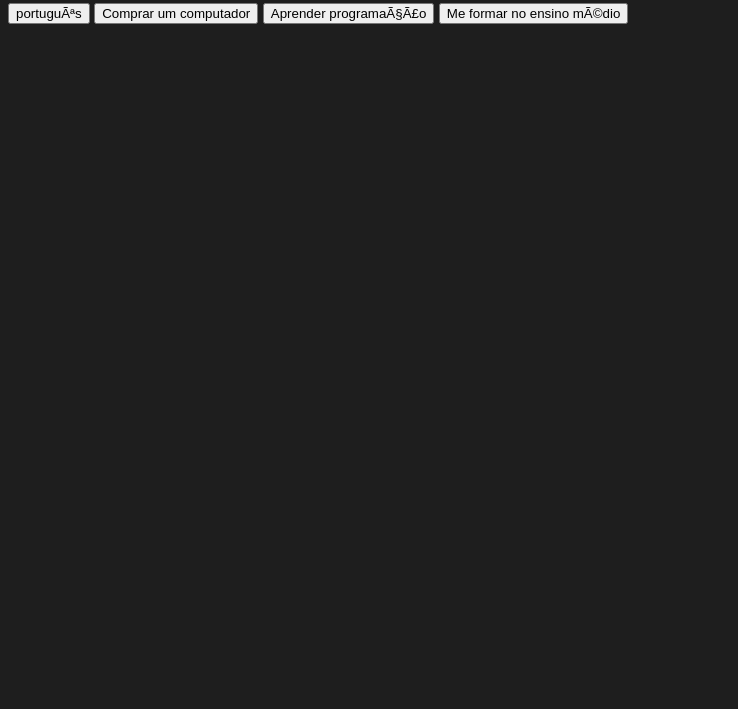
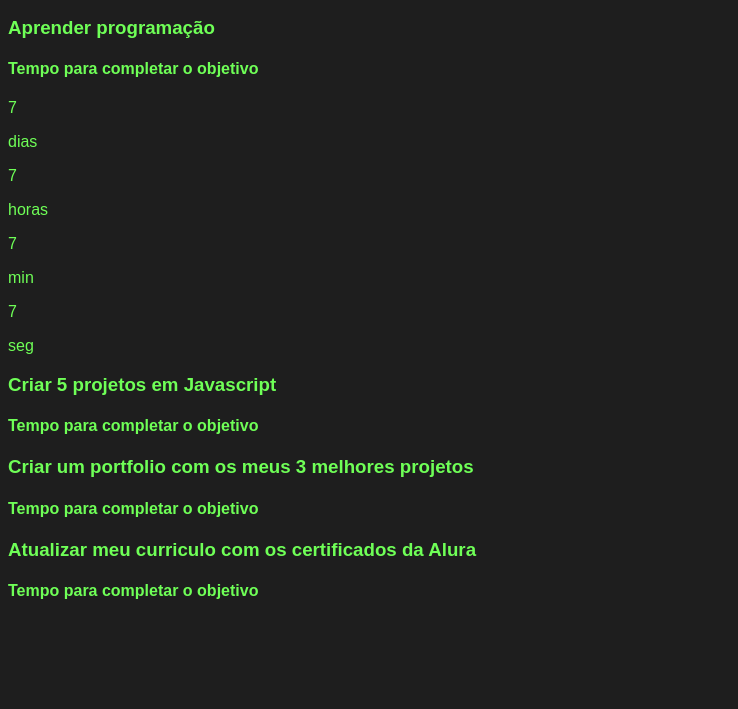
Before and after one commit to OsbornJhin/pastinha.legal, a plain HTML site: page index.html in a window 1280 px wide. Shown: the part 91-800 px from the top of the page, without its empty margins (0-738 px from the left). Drawn offline with Linux system fonts and the light colour scheme.

Commit message:
Update index.html

```diff
--- a/index.html
+++ b/index.html
@@ -1,21 +1,65 @@
-!DOCTYPE html
-<html lang=”pt-br”>
+<!DOCTYPE html>
+<html lang="pt-br">
+
 <head>
-<meta charset=”UTF-8”>
-<meta name=”viewport” content=”width=device-width, initial-
-scale=1.0”>
-<title>Meus objetivos</title>
-<link rel="stylesheet" type="text/css" href="style.css">
+    <meta charset="UTF-8">
+    <meta name="viewport" content="width=device-width, initial-scale=1.0">
+    <title>Meus objetivos do ano</title>
+    <link rel="stylesheet" href="style.css">
 </head>
+
 <body>
-<section class=”conteudo-principal”></section>
-<h2 class=”titulo-principal”>Meus Objetivos</h2>
-<section class=”conteudo-principal”></section>
-<div class=”botoes”>
-<button class=”botao”>português</button>
-<button class=”botao”>Comprar um computador</button>
-<button class=”botao”>Aprender programação</button>
-<button class=”botao”>Me formar no ensino médio</button>
-</div>
+    <section class="conteudo-principal">
+        <h2 class="titulo-principal">Meus Objetivos do ano<span>_</span></h2>
+        <div class="conteudo">
+            <div class="botoes">
+                <button class="botao">Aprender programação</button>
+                <button class="botao">Me formar no ensino médio</button>
+                <button class="botao">Aprofundar no inglês</button>
+                <button class="botao ativo">Terminar de assitir One Piece</button>
+            </div>
+            <div class="abas-textos">
+                <div class="aba-conteudo ativo">
+                    <h3 class="aba-conteudo-titulo-principal">Aprender programação</h3>
+                    <h4 class="aba-conteudo-titulo-secundario">Tempo para completar o objetivo</h4>
+                    <div class="contador">
+                        <div class="contador-digito">
+                            <p class="contador-digito-numero">7</p>
+                            <p class="contador-digito-texto">dias</p>
+                        </div>
+                        <div class="contador-digito">
+                            <p class="contador-digito-numero">7</p>
+                            <p class="contador-digito-texto">horas</p>
+                        </div>
+                        <div class="contador-digito">
+                            <p class="contador-digito-numero">7</p>
+                            <p class="contador-digito-texto">min</p>
+                        </div>
+                        <div class="contador-digito">
+                            <p class="contador-digito-numero">7</p>
+                            <p class="contador-digito-texto">seg</p>
+                        </div>
+                    </div>
+                </div>
+                <div class="aba-conteudo">
+                    <h3 class="aba-conteudo-titulo-principal">Criar 5 projetos em Javascript</h3>
+                    <h4 class="aba-conteudo-titulo-secundario">Tempo para completar o objetivo</h4>
+                    <div class="contador"></div>
+                </div>
+                <div class="aba-conteudo">
+                    <h3 class="aba-conteudo-titulo-principal">Criar um portfolio com os meus 3 melhores projetos</h3>
+                    <h4 class="aba-conteudo-titulo-secundario">Tempo para completar o objetivo</h4>
+                    <div class="contador"></div>
+                </div>
+                <div class="aba-conteudo">
+                    <h3 class="aba-conteudo-titulo-principal">Atualizar meu curriculo com os certificados da Alura</h3>
+                    <h4 class="aba-conteudo-titulo-secundario">Tempo para completar o objetivo</h4>
+                    <div class="contador"></div>
+                </div>
+            </div>
+        </div>
+    </section>
+    <script src="main.js"></script>
 </body>
+
 </html>
```
